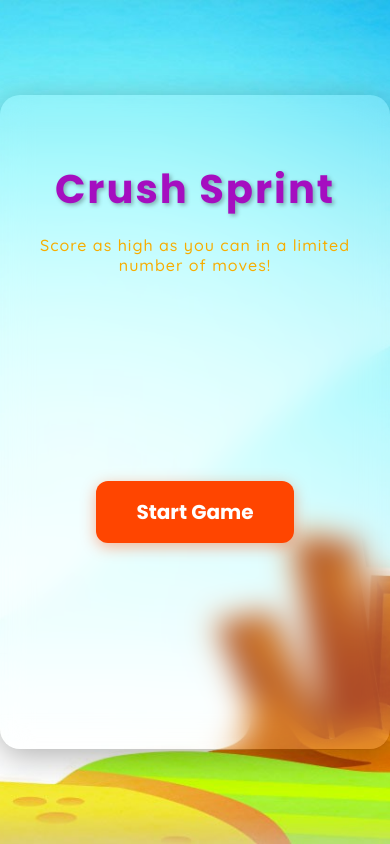
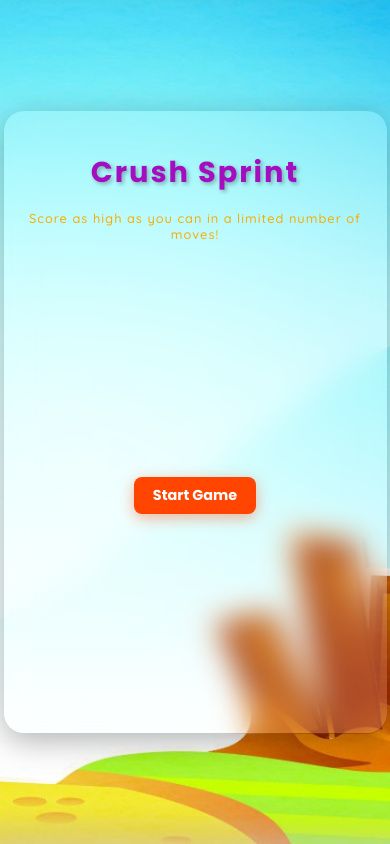
Before and after one commit to alimehdi04/CrushSprint, a plain HTML site: page index.html in a window 390 px wide. Drawn offline with Linux system fonts and the light colour scheme.

Commit message:
making app responsive

```diff
--- a/style.css
+++ b/style.css
@@ -118,3 +118,34 @@ body {
 #game-container, #landing-page {
     transition: all 0.3s ease-in-out;
 }
+
+@media (max-width: 426px) {
+    #board {
+        max-width: 280px;
+        max-height: 280px;
+    }
+
+    #board img {
+        width: 11.11%;
+        height: 11.11%;
+    }
+
+    #landing-page, #game-container {
+        padding: 1rem;
+    }
+
+    #title {
+        font-size: clamp(1.8rem, 5vw, 2.3rem);
+        margin: 1.5rem 0 1rem;
+    }
+
+    #tagline {
+        font-size: clamp(0.8rem, 2.5vw, 1rem);
+    }
+
+    #start-btn {
+        padding: 0.5rem 1.2rem;
+        font-size: 0.9rem;
+        border-radius: 8px;
+    }
+}
```
